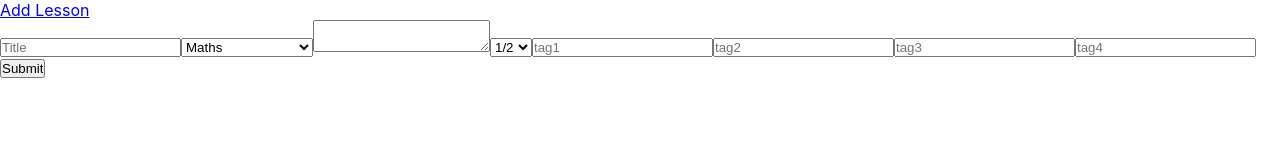
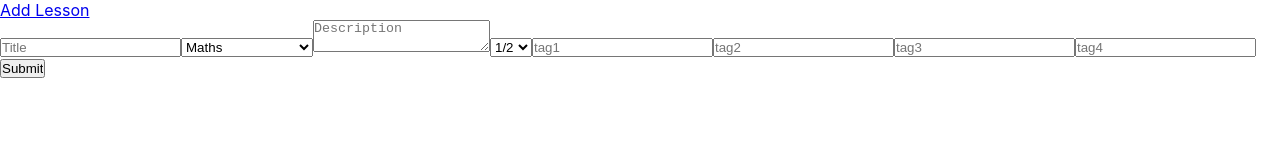
Before and after one commit to Die-Gebildeten/teacherlibrary, a React (Create React App) app: page /add in a window 1280 px wide. Shown: the top 160 px of the page. Built offline with nearby package versions, Linux system fonts and the light colour scheme.

Commit message:
update form

```diff
--- a/src/pages/AddLessonPage.js
+++ b/src/pages/AddLessonPage.js
@@ -29,7 +29,7 @@ export default function AddLessonPage() {
         <option value=" Politics"> Politics</option>
         <option value=" English"> English</option>
       </select>
-      <textarea name="Description" ref={register({required: true, maxLength: 160})} />
+      <textarea name="Description" placeholder="Description" ref={register({required: true, maxLength: 160})} />
       <select name="Grade" ref={register({ required: true })}>
         <option value="1/2">1/2</option>
         <option value=" 3/4"> 3/4</option>
```
